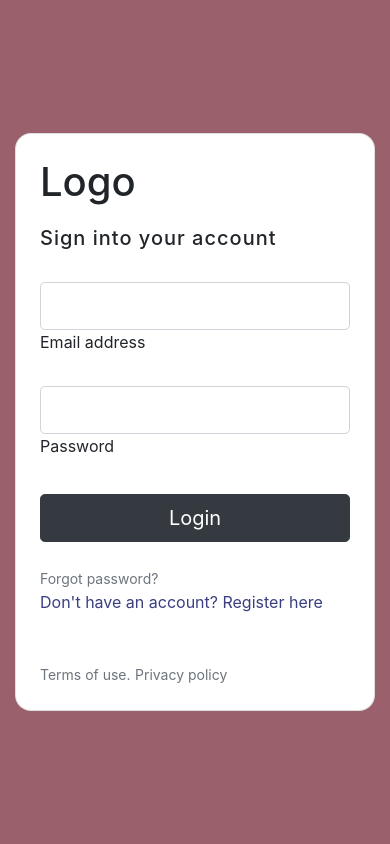
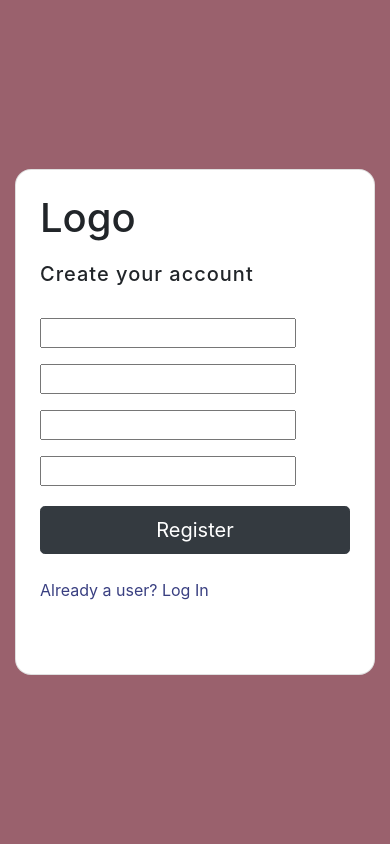
Before and after one commit to yadu100/Resume_Builder, a Django app: template Homepage/templates/Homepage/login.html in a window 390 px wide. Run offline with Django 3.2, Linux system fonts and the light colour scheme; the template is opened without the code that fills it, so the values that code supplies are empty, except form fields; form fields are guessed from the names that the template uses; some libraries are stand-ins or nearby versions.

Commit message:
added login functionality,created sign in page and added sign in functionality

```diff
--- a/Homepage/templates/Homepage/Homepage.html
+++ b/Homepage/templates/Homepage/Homepage.html
@@ -11,8 +11,12 @@
     <nav class="navbar navbar-light bg-secondary justify-content-between">
         <a class="navbar-brand">Navbar</a>
         <form class="form-inline">
+          {% if request.user.is_authenticated %}
+          <a class="btn btn-outline-light my-2 my-sm-0 mr-sm-2 text-dark font-weight-bold " type="submit" href="{% url 'logout' %}">Log Out</a>
+          {% else %}
           <a class="btn btn-outline-light my-2 my-sm-0 mr-sm-2 text-dark font-weight-bold " type="submit" href="{% url 'login' %}">Log In</a>
           <a class="btn btn-outline-light my-2 my-sm-0 text-dark font-weight-bold " type="submit">Sign Up</a>
+          {% endif %}
         </form>
       </nav>
 
--- a/Homepage/templates/Homepage/login.html
+++ b/Homepage/templates/Homepage/login.html
@@ -5,6 +5,8 @@
     <meta name="viewport" content="width=device-width, initial-scale=1.0">
     <link rel="stylesheet" href="https://cdn.jsdelivr.net/npm/bootstrap@4.6.2/dist/css/bootstrap.min.css" integrity="sha384-xOolHFLEh07PJGoPkLv1IbcEPTNtaed2xpHsD9ESMhqIYd0nLMwNLD69Npy4HI+N" crossorigin="anonymous">
     <title>Resume Builder</title>
+
+    {% load crispy_forms_tags %}
 
 </head>
 <body>
@@ -14,14 +16,18 @@
             <div class="col col-xl-10">
               <div class="card" style="border-radius: 1rem;">
                 <div class="row g-0">
+                {% if page == 'loginpage' %}
                   <div class="col-md-6 col-lg-5 d-none d-md-block">
                     <img src="https://mdbcdn.b-cdn.net/img/Photos/new-templates/bootstrap-login-form/img1.webp"
-                      alt="login form" class="img-fluid" style="border-radius: 1rem 0 0 1rem;" />
+                      alt="login form" class="img-fluid" style="border-radius: 1rem 1rem 1rem 1rem; width: 100%; height: 100%;" />
                   </div>
                   <div class="col-md-6 col-lg-7 d-flex align-items-center">
                     <div class="card-body p-4 p-lg-5 text-black">
 
-                      <form>
+
+                      <form method="post" action="">
+                      {% csrf_token %}
+
 
                         <div class="d-flex align-items-center mb-3 pb-1">
                           <i class="fas fa-cubes fa-2x me-3" style="color: #ff6219;"></i>
@@ -30,26 +36,71 @@
 
                         <h5 class="fw-normal mb-3 pb-3" style="letter-spacing: 1px;">Sign into your account</h5>
 
-                        <div data-mdb-input-init class="form-outline mb-4">
-                          <input type="email" id="form2Example17" class="form-control form-control-lg" />
-                          <label class="form-label" for="form2Example17">Email address</label>
+                        <div class="form-group">
+                            <label for="usermail">Email</label>
+                            <input type="text" name="Email" id="usermail" class="form-control">
                         </div>
 
-                        <div data-mdb-input-init class="form-outline mb-4">
-                          <input type="password" id="form2Example27" class="form-control form-control-lg" />
-                          <label class="form-label" for="form2Example27">Password</label>
+                        <div class="form-group">
+                            <label for="password">Password</label>
+                            <input type="password" name="Password" id="password" class="form-control">
                         </div>
 
+
                         <div class="pt-1 mb-4">
-                          <button data-mdb-button-init data-mdb-ripple-init class="btn btn-dark btn-lg btn-block" type="button">Login</button>
+                          <button class="btn btn-dark btn-lg btn-block" type="submit">Login</button>
                         </div>
 
-                        <a class="small text-muted" href="#!">Forgot password?</a>
-                        <p class="mb-5 pb-lg-2" style="color: #393f81;">Don't have an account? <a href="#!"
+                        <a class="small text-muted my-5" href="#!">Forgot password?</a>
+                        <p class="mb-5 pb-lg-2" style="color: #393f81;">Don't have an account? <a href="{% url 'register' %}"
                             style="color: #393f81;">Register here</a></p>
-                        <a href="#!" class="small text-muted">Terms of use.</a>
-                        <a href="#!" class="small text-muted">Privacy policy</a>
                       </form>
+                    {% else %}
+                    <div class="col-md-6 col-lg-7 d-flex align-items-center">
+                        <div class="card-body p-4 p-lg-5 text-black">
+
+                    <!-- second form for sign up page -->
+                     <form action="" method="post">
+                        {% csrf_token %}
+                        <div class="d-flex align-items-center mb-3 pb-1">
+                            <i class="fas fa-cubes fa-2x me-3" style="color: #ff6219;"></i>
+                            <span class="h1 fw-bold mb-0">Logo</span>
+                        </div>
+
+                        <h5 class="fw-normal mb-3 pb-3" style="letter-spacing: 1px;">Create your account</h5>
+
+                        <div class="form-group">
+                            {{ form.username }}
+                        </div>
+
+                        <div class="form-group">
+                             {{ form.email }}
+                        </div>
+                        <div class="form-group">
+                             {{ form.password1 }}
+                        </div>
+                        <div class="form-group">
+                            {{ form.password2 }}
+                       </div>
+
+
+                        <div class="pt-1 mb-4">
+                            <button class="btn btn-dark btn-lg btn-block" type="submit">Register</button>
+                        </div>
+                        <p class="mb-5 pb-lg-2" style="color: #393f81;">Already a user? <a href="{% url 'login' %}"
+                            style="color: #393f81;">Log In</a></p>
+                     </form>
+                    </div>
+                </div>
+
+                    <div class="col-md-6 col-lg-5 d-none d-md-block">
+                        <img src="https://cdn.create.vista.com/api/media/medium/521469148/stock-photo-young-developer-eyeglasses-using-laptop-computers-blurred-flip-chart-office?token="
+                          alt="login form" class="img-fluid" style="border-radius: 1rem 1rem 1rem 1rem; width: 100%; height: 100%;" />
+                      </div>
+
+
+
+                    {% endif %}
 
                     </div>
                   </div>
--- a/Homepage/urls.py
+++ b/Homepage/urls.py
@@ -3,5 +3,7 @@ from . import views
 
 urlpatterns = [
     path('', views.HomepageCall, name='homepage'),
-    path('login/', views.LoginPageCall, name='login'),
+    path('login/', views.LoginUser, name='login'),
+    path('logout/',views.LogoutUser, name='logout'),
+    path('register/', views.RegisterUser, name='register'),
 ]
```
Also changed, not shown: Homepage/forms.py (added, +32 -0 lines), Homepage/views.py (+51 -3 lines), Resume_Builder/settings.py (+9 -0 lines), db.sqlite3.
